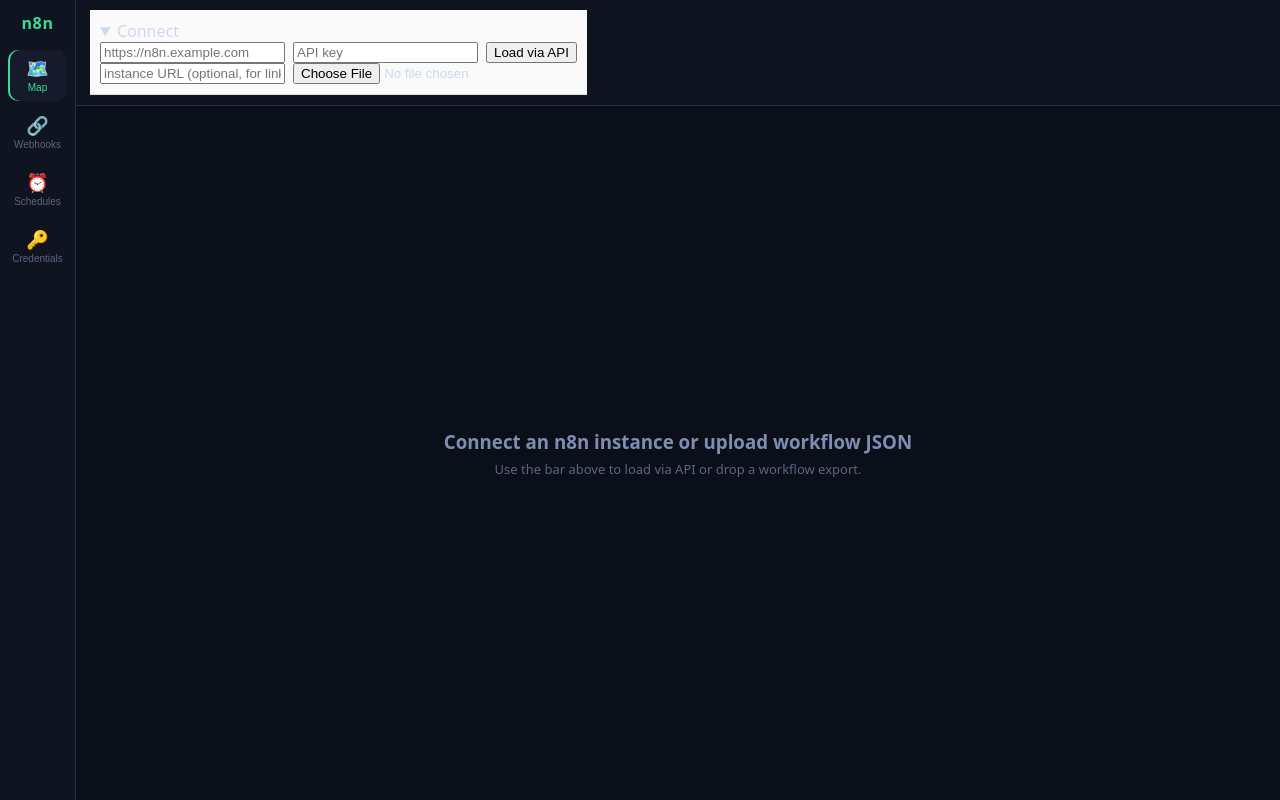
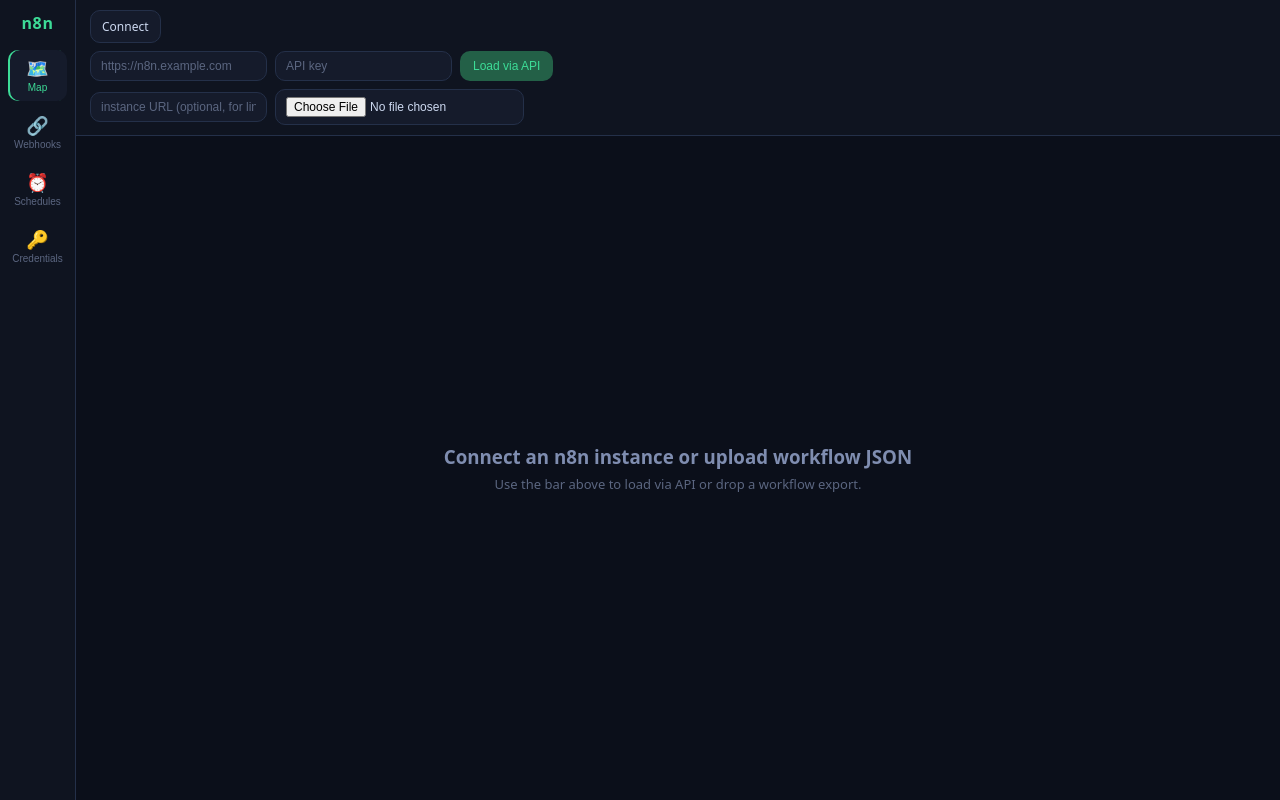
Before and after one commit to TobiasMende/n8n-visualizer, a Nuxt app: page / in a window 1280 px wide. Built offline with nearby package versions, Linux system fonts and the light colour scheme.

Commit message:
feat: dotted Control-Room canvas + tokenized toolbar, connect pill, tag chips
Co-Authored-By: Claude Sonnet 4.6 <noreply@anthropic.com>

```diff
--- a/app/components/Toolbar.vue
+++ b/app/components/Toolbar.vue
@@ -79,7 +79,7 @@ async function onUpload(e: Event) {
       </button>
     </div>
 
-    <div v-if="store.graph?.unresolved.length" class="row">
+    <div v-if="store.graph?.unresolved.length" class="row unresolved">
       <button @click="showUnresolved = !showUnresolved">
         Unresolved links ({{ store.graph.unresolved.length }})
       </button>
@@ -91,14 +91,28 @@ async function onUpload(e: Event) {
 </template>
 
 <style scoped>
-.toolbar { padding: 10px; border-bottom: 1px solid #ddd; display: flex; flex-direction: column; gap: 8px; background: #fafafa; }
-.row { display: flex; gap: 8px; flex-wrap: wrap; align-items: center; position: relative; }
-.tags button.active { background: #3b82f6; color: #fff; }
-.search .results { position: absolute; top: 100%; left: 0; background: #fff; border: 1px solid #ddd; list-style: none; margin: 0; padding: 4px; width: 320px; z-index: 5; }
-.search .results li { padding: 4px 6px; cursor: pointer; }
-.search .results li:hover { background: #eef; }
-.kind { font-size: 11px; color: #888; margin-right: 6px; }
-.err { color: #c00; }
-.disconnect { background: var(--bg-3); color: var(--text); border: 1px solid var(--border); border-radius: var(--radius-s); padding: 4px 10px; cursor: pointer; }
+.toolbar { display: flex; align-items: center; gap: 12px; flex-wrap: wrap; }
+details { position: relative; }
+summary { list-style: none; cursor: pointer; display: inline-flex; align-items: center; gap: 7px;
+  background: var(--bg-2); border: 1px solid var(--border); color: var(--text); border-radius: var(--radius-m); padding: 7px 11px; font-size: 12px; }
+summary::-webkit-details-marker { display: none; }
+.row { display: flex; gap: 8px; align-items: center; flex-wrap: wrap; position: relative; margin-top: 8px; }
+input { background: var(--bg-2); border: 1px solid var(--border); color: var(--text); border-radius: var(--radius-m); padding: 7px 10px; font-size: 12px; }
+input::placeholder { color: var(--text-faint); }
+button { background: var(--accent-dim); color: var(--accent); border: 1px solid transparent; border-radius: var(--radius-m); padding: 7px 12px; font-size: 12px; cursor: pointer; }
+button:hover { filter: brightness(1.15); }
+.disconnect { background: var(--bg-3); color: var(--text); border: 1px solid var(--border); }
 .hint { color: var(--text-faint); font-size: 11px; }
+.search { position: relative; }
+.search input { width: 280px; }
+.search .results { position: absolute; top: 100%; left: 0; margin-top: 4px; background: var(--bg-2); border: 1px solid var(--border);
+  border-radius: var(--radius-m); list-style: none; padding: 4px; width: 320px; z-index: 40; box-shadow: var(--shadow-1); }
+.search .results li { padding: 5px 8px; cursor: pointer; border-radius: var(--radius-s); color: var(--text); }
+.search .results li:hover { background: var(--bg-3); }
+.kind { font-size: 11px; color: var(--text-faint); margin-right: 6px; }
+.tags { display: flex; gap: 6px; flex-wrap: wrap; }
+.tags button { background: var(--bg-3); color: var(--text-dim); border: 1px solid var(--border); border-radius: 999px; padding: 3px 10px; }
+.tags button.active { background: var(--accent-dim); color: var(--accent); border-color: transparent; }
+.err { color: var(--danger); font-size: 12px; }
+.unresolved button { background: var(--bg-3); color: var(--text-dim); border: 1px solid var(--border); }
 </style>
--- a/app/components/WorkflowMap.vue
+++ b/app/components/WorkflowMap.vue
@@ -1,7 +1,7 @@
 <script setup lang="ts">
 import { computed, watch } from 'vue'
 import { VueFlow, useVueFlow } from '@vue-flow/core'
-import { Background } from '@vue-flow/background'
+import { Background, BackgroundVariant } from '@vue-flow/background'
 import { Controls } from '@vue-flow/controls'
 import type { Edge, Node } from '@vue-flow/core'
 import { computeLayeredLayout } from '~/composables/useLayeredLayout'
@@ -90,7 +90,7 @@ watch(() => store.selectedId, (id) => {
     <template #node-workflow="props">
       <WorkflowNodeCard :data="props.data" />
     </template>
-    <Background />
+    <Background :variant="BackgroundVariant.Dots" :gap="22" :size="1.2" pattern-color="#1c2640" />
     <Controls />
   </VueFlow>
 </template>
```
